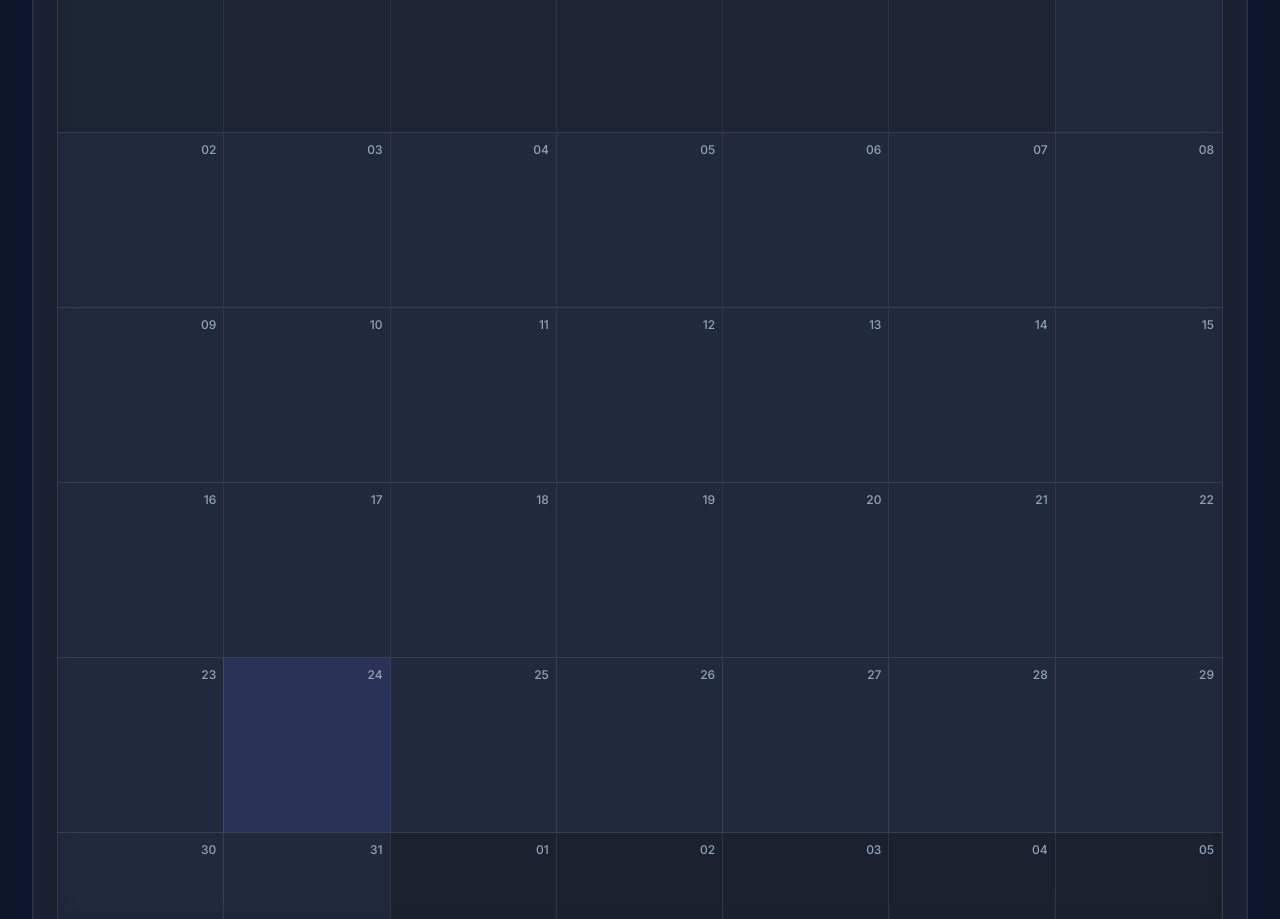
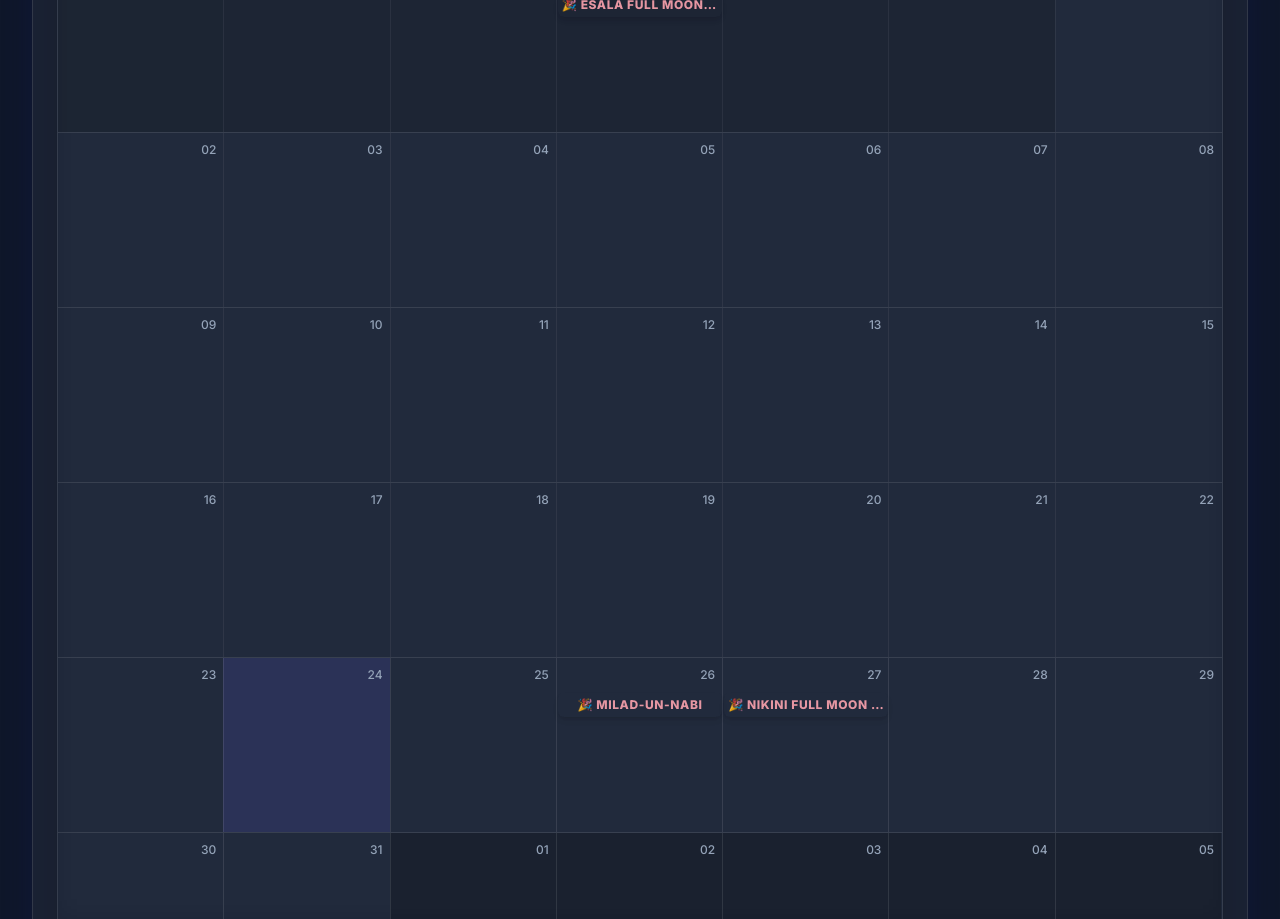
Before and after one commit to it-scot/class-room-management-system, a React (Vite) app in the folder Scot-CMS/: page /calendar in a window 1280 px wide. Shown: the part 360-1279 px from the top of the page. Built offline with nearby package versions, Linux system fonts and the light colour scheme; no server answers; the database is empty; sample sign-in values are in the browser's storage.

Commit message:
the mercantile holiday

```diff
--- a/Scot-CMS/src/pages/CalendarPage.jsx
+++ b/Scot-CMS/src/pages/CalendarPage.jsx
@@ -9,6 +9,7 @@ import 'react-big-calendar/lib/css/react-big-calendar.css';
 import toast from 'react-hot-toast';
 
 import { useAllBookings } from '../hooks/useBookings';
+import { getHolidaysAsEvents } from '../utils/holidays';
 import { combineDateAndTime, isPastDate, formatDate } from '../utils/dateHelpers';
 import Spinner from '../components/common/Spinner';
 import Modal from '../components/common/Modal';
@@ -33,7 +34,8 @@ const CalendarPage = () => {
 
   // Calendar events
   const calendarEvents = useMemo(() => {
-    return bookings
+    const holidayEvents = getHolidaysAsEvents();
+    const regularEvents = bookings
       .filter(b => b.status !== 'Rejected' && b.status !== 'Cancelled')
       .map(b => ({
         id: b.id,
@@ -42,9 +44,11 @@ const CalendarPage = () => {
         end: combineDateAndTime(b.date, b.endTime) || new Date(),
         resource: b,
       }));
+    return [...holidayEvents, ...regularEvents];
   }, [bookings]);
 
   const handleEventClick = (event) => {
+    if (event.isHoliday) return;
     if (!event.isGoogleCalendarEvent) {
       setSelectedBooking(event.resource);
     }
@@ -84,6 +88,15 @@ const CalendarPage = () => {
 
   // Custom Components
   const CustomEvent = ({ event }) => {
+    if (event.isHoliday) {
+      return (
+        <div className="flex flex-col h-full leading-tight py-1 px-1 justify-center items-center text-center opacity-90" title={event.title}>
+          <span className="truncate font-extrabold text-[11px] sm:text-xs text-rose-300 uppercase tracking-wider w-full">
+            🎉 {event.title}
+          </span>
+        </div>
+      );
+    }
     if (event.isGoogleCalendarEvent) {
       return (
         <div className="flex flex-col h-full leading-tight py-0.5 px-1" title={event.title}>
@@ -114,6 +127,17 @@ const CalendarPage = () => {
   };
 
   const eventPropGetter = (event) => {
+    if (event.isHoliday) {
+      return {
+        className: 'calendar-event-holiday',
+        style: {
+          backgroundColor: 'rgba(244, 63, 94, 0.15)', // rose-500/15
+          border: '1px solid rgba(244, 63, 94, 0.3)', // rose-500/30
+          color: '#fda4af', // rose-300
+          pointerEvents: 'none' // make it unclickable
+        }
+      };
+    }
     if (event.isGoogleCalendarEvent) {
       return {
         className: 'calendar-event-base',
--- /dev/null
+++ b/Scot-CMS/src/utils/holidays.js
@@ -0,0 +1,107 @@
+// src/utils/holidays.js
+// Static list of Sri Lankan Mercantile Holidays for recent and upcoming years.
+
+export const MERCANTILE_HOLIDAYS = [
+  // 2024
+  { date: '2024-01-15', title: 'Tamil Thai Pongal Day' },
+  { date: '2024-02-04', title: 'Independence Day' },
+  { date: '2024-04-13', title: 'Day Prior to Sinhala & Tamil New Year' },
+  { date: '2024-04-14', title: 'Sinhala & Tamil New Year Day' },
+  { date: '2024-05-01', title: 'May Day' },
+  { date: '2024-05-24', title: 'Day Following Vesak Full Moon Poya Day' },
+  { date: '2024-09-16', title: 'Milad-Un-Nabi' },
+  { date: '2024-10-31', title: 'Deepavali Festival Day' },
+  { date: '2024-12-25', title: 'Christmas Day' },
+
+  // 2025
+  { date: '2025-01-14', title: 'Tamil Thai Pongal Day' },
+  { date: '2025-02-04', title: 'Independence Day' },
+  { date: '2025-04-13', title: 'Day Prior to Sinhala & Tamil New Year' },
+  { date: '2025-04-14', title: 'Sinhala & Tamil New Year Day' },
+  { date: '2025-05-01', title: 'May Day' },
+  { date: '2025-05-13', title: 'Day Following Vesak Full Moon Poya Day' },
+  { date: '2025-09-05', title: 'Milad-Un-Nabi' },
+  { date: '2025-10-20', title: 'Deepavali Festival Day' },
+  { date: '2025-12-25', title: 'Christmas Day' },
+
+  // 2026
+  { date: '2026-01-15', title: 'Tamil Thai Pongal Day' },
+  { date: '2026-02-04', title: 'Independence Day' },
+  { date: '2026-04-13', title: 'Day Prior to Sinhala & Tamil New Year' },
+  { date: '2026-04-14', title: 'Sinhala & Tamil New Year Day' },
+  { date: '2026-05-01', title: 'May Day' },
+  { date: '2026-05-02', title: 'Day Following Vesak Full Moon Poya Day' },
+  { date: '2026-08-26', title: 'Milad-Un-Nabi' },
+  { date: '2026-11-08', title: 'Deepavali Festival Day' },
+  { date: '2026-12-25', title: 'Christmas Day' },
+
+  // 2027
+  { date: '2027-01-15', title: 'Tamil Thai Pongal Day' },
+  { date: '2027-02-04', title: 'Independence Day' },
+  { date: '2027-04-13', title: 'Day Prior to Sinhala & Tamil New Year' },
+  { date: '2027-04-14', title: 'Sinhala & Tamil New Year Day' },
+  { date: '2027-05-01', title: 'May Day' },
+  { date: '2027-05-21', title: 'Day Following Vesak Full Moon Poya Day' },
+  { date: '2027-08-16', title: 'Milad-Un-Nabi' },
+  { date: '2027-10-29', title: 'Deepavali Festival Day' },
+  { date: '2027-12-25', title: 'Christmas Day' },
+
+  // --- POYA DAYS (Also considered Mercantile Holidays) ---
+  // 2024 Poya Days
+  { date: '2024-01-25', title: 'Duruthu Full Moon Poya Day' },
+  { date: '2024-02-23', title: 'Navam Full Moon Poya Day' },
+  { date: '2024-03-24', title: 'Medin Full Moon Poya Day' },
+  { date: '2024-04-23', title: 'Bak Full Moon Poya Day' },
+  { date: '2024-05-23', title: 'Vesak Full Moon Poya Day' },
+  { date: '2024-06-21', title: 'Poson Full Moon Poya Day' },
+  { date: '2024-07-20', title: 'Esala Full Moon Poya Day' },
+  { date: '2024-08-19', title: 'Nikini Full Moon Poya Day' },
+  { date: '2024-09-17', title: 'Binara Full Moon Poya Day' },
+  { date: '2024-10-17', title: 'Vap Full Moon Poya Day' },
+  { date: '2024-11-15', title: 'Il Full Moon Poya Day' },
+  { date: '2024-12-14', title: 'Unduvap Full Moon Poya Day' },
+
+  // 2025 Poya Days
+  { date: '2025-01-13', title: 'Duruthu Full Moon Poya Day' },
+  { date: '2025-02-12', title: 'Navam Full Moon Poya Day' },
+  { date: '2025-03-13', title: 'Madin Full Moon Poya Day' },
+  { date: '2025-04-12', title: 'Bak Full Moon Poya Day' },
+  { date: '2025-05-12', title: 'Vesak Full Moon Poya Day' },
+  { date: '2025-06-10', title: 'Poson Full Moon Poya Day' },
+  { date: '2025-07-10', title: 'Esala Full Moon Poya Day' },
+  { date: '2025-08-08', title: 'Nikini Full Moon Poya Day' },
+  { date: '2025-09-07', title: 'Binara Full Moon Poya Day' },
+  { date: '2025-10-06', title: 'Vap Full Moon Poya Day' },
+  { date: '2025-11-05', title: 'Il Full Moon Poya Day' },
+  { date: '2025-12-04', title: 'Unduvap Full Moon Poya Day' },
+
+  // 2026 Poya Days
+  { date: '2026-01-03', title: 'Duruthu Full Moon Poya Day' },
+  { date: '2026-02-01', title: 'Navam Full Moon Poya Day' },
+  { date: '2026-03-02', title: 'Medin Full Moon Poya Day' },
+  { date: '2026-04-01', title: 'Bak Full Moon Poya Day' },
+  { date: '2026-05-01', title: 'Vesak Full Moon Poya Day' },
+  { date: '2026-05-30', title: 'Adhi Poson Full Moon Poya Day' },
+  { date: '2026-06-29', title: 'Poson Full Moon Poya Day' },
+  { date: '2026-07-29', title: 'Esala Full Moon Poya Day' },
+  { date: '2026-08-27', title: 'Nikini Full Moon Poya Day' },
+  { date: '2026-09-26', title: 'Binara Full Moon Poya Day' },
+  { date: '2026-10-25', title: 'Vap Full Moon Poya Day' },
+  { date: '2026-11-24', title: 'Ill Full Moon Poya Day' },
+  { date: '2026-12-23', title: 'Unduwap Full Moon Poya Day' }
+];
+
+export const getHolidaysAsEvents = () => {
+  return MERCANTILE_HOLIDAYS.map((h, i) => {
+    // Treat as full-day event
+    const [y, m, d] = h.date.split('-').map(Number);
+    return {
+      id: `holiday-${y}-${m}-${d}-${i}`,
+      title: h.title,
+      start: new Date(y, m - 1, d, 0, 0, 0),
+      end: new Date(y, m - 1, d, 23, 59, 59),
+      isHoliday: true,
+      allDay: true,
+    };
+  });
+};
```
